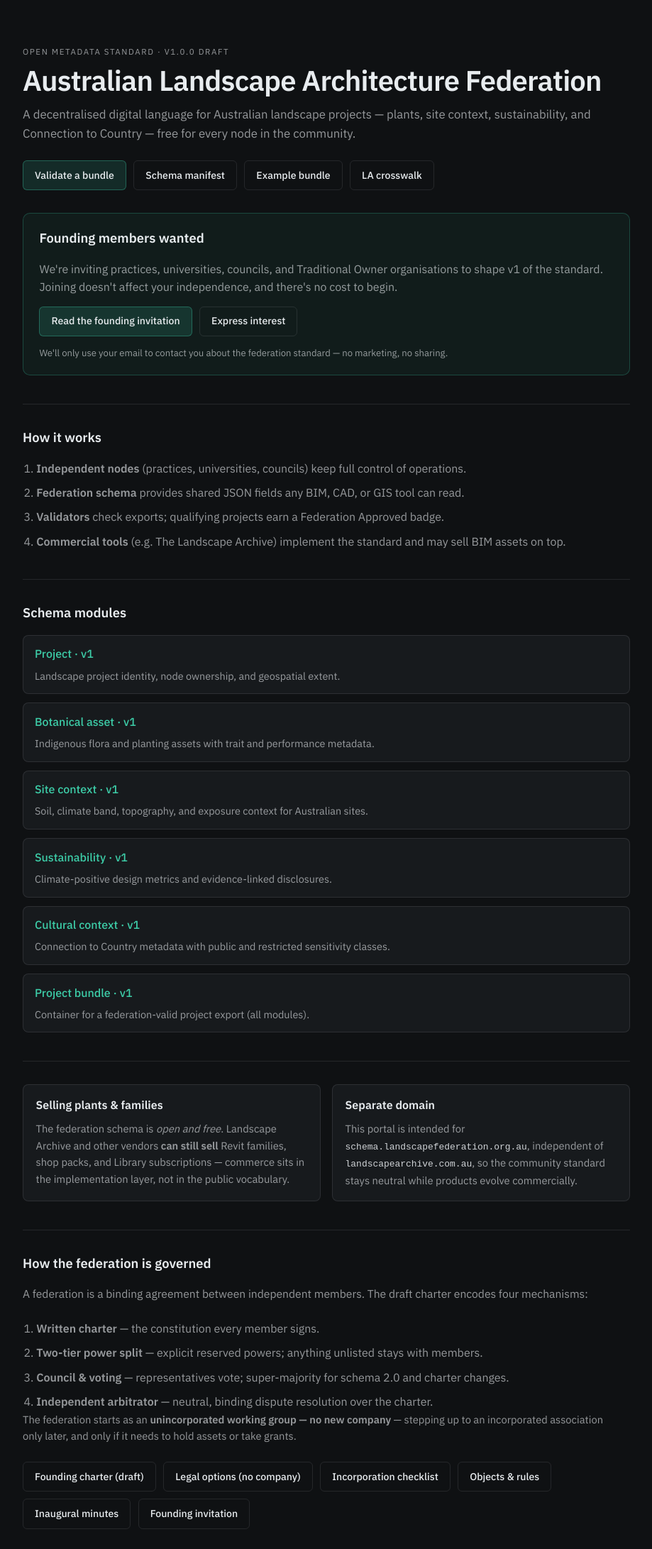
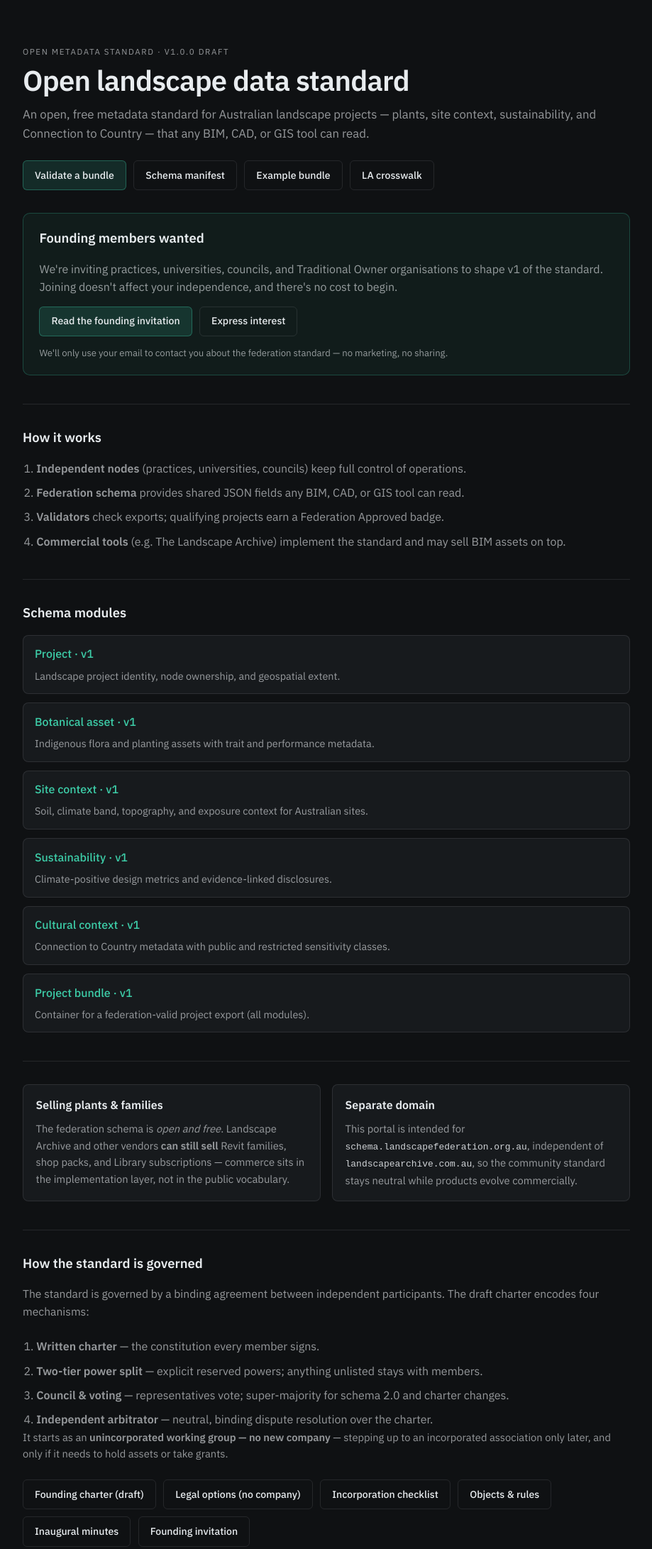
Before and after one commit to marknorlanlaririt-ai/landscape-archive-foundation, a website: page portal/index.html in a window 1280 px wide. Shown: the top 2183 px of the page at 71% size, without its empty margins (180-1099 px from the left). Drawn offline with Linux system fonts and the light colour scheme.

Commit message:
Portal: lead with 'Open landscape data standard' (public-facing naming)

```diff
--- a/portal/index.html
+++ b/portal/index.html
@@ -3,7 +3,7 @@
   <head>
     <meta charset="UTF-8" />
     <meta name="viewport" content="width=device-width, initial-scale=1.0" />
-    <title>Australian Landscape Architecture Federation — Open Schema</title>
+    <title>Open landscape data standard — Australian landscape architecture</title>
     <link rel="stylesheet" href="/portal/styles.css" />
     <link rel="preconnect" href="https://fonts.googleapis.com" />
     <link rel="preconnect" href="https://fonts.gstatic.com" crossorigin />
@@ -13,10 +13,10 @@
     <div class="fed-page">
       <header class="fed-header">
         <p class="fed-eyebrow">Open metadata standard · v1.0.0 draft</p>
-        <h1>Australian Landscape Architecture Federation</h1>
+        <h1>Open landscape data standard</h1>
         <p class="fed-lead">
-          A decentralised digital language for Australian landscape projects — plants, site context,
-          sustainability, and Connection to Country — free for every node in the community.
+          An open, free metadata standard for Australian landscape projects — plants, site context,
+          sustainability, and Connection to Country — that any BIM, CAD, or GIS tool can read.
         </p>
         <div class="fed-cta-row">
           <a class="fed-btn fed-btn--primary" href="/validate.html">Validate a bundle</a>
@@ -75,9 +75,9 @@
       </section>
 
       <section class="fed-section">
-        <h2>How the federation is governed</h2>
+        <h2>How the standard is governed</h2>
         <p class="fed-lead" style="font-size: 0.98rem;">
-          A federation is a binding agreement between independent members. The draft charter encodes four mechanisms:
+          The standard is governed by a binding agreement between independent participants. The draft charter encodes four mechanisms:
         </p>
         <ol class="fed-steps">
           <li><strong>Written charter</strong> — the constitution every member signs.</li>
@@ -86,7 +86,7 @@
           <li><strong>Independent arbitrator</strong> — neutral, binding dispute resolution over the charter.</li>
         </ol>
         <p class="fed-lead" style="font-size: 0.92rem;">
-          The federation starts as an <strong>unincorporated working group — no new company</strong> — stepping up to an
+          It starts as an <strong>unincorporated working group — no new company</strong> — stepping up to an
           incorporated association only later, and only if it needs to hold assets or take grants.
         </p>
         <div class="fed-cta-row" style="margin-top: 1rem;">
```
Also changed, not shown: portal/validate.html (+1 -1 lines).
